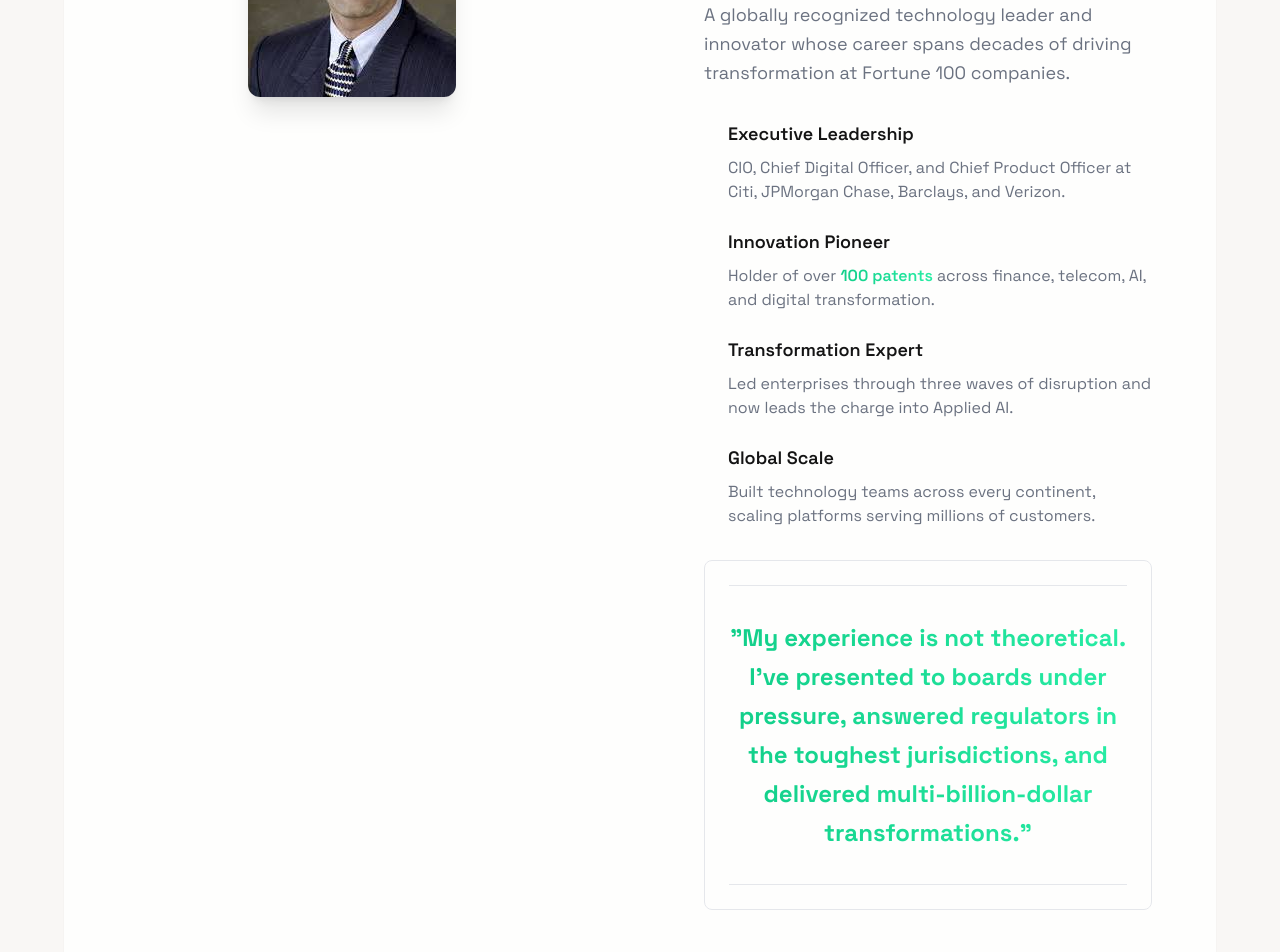
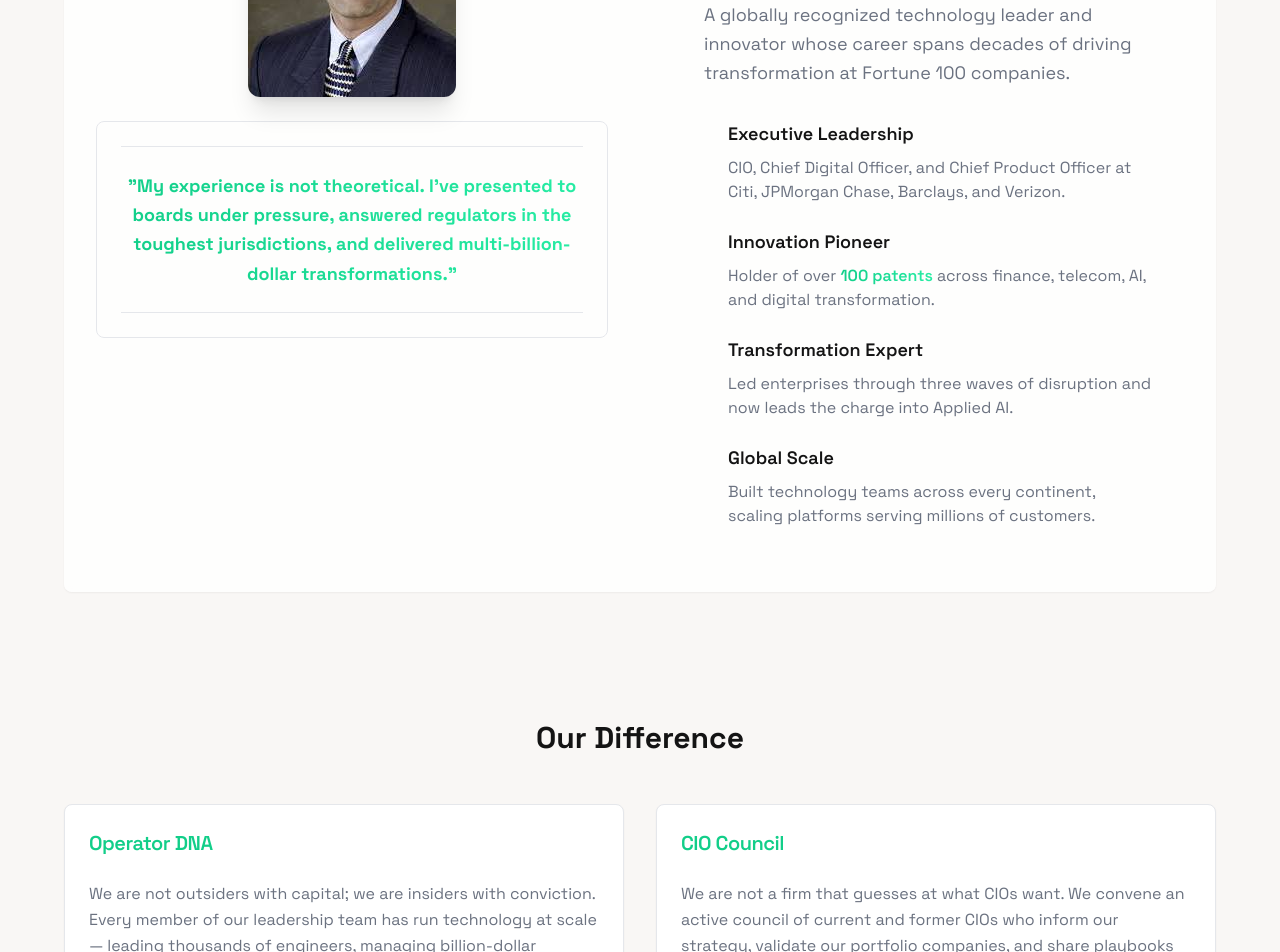
Before and after one commit to Abinayashri-Saravanan/vibrant-capital-website, a React (Vite) app: page /about in a window 1280 px wide. Shown: the part 1600-2552 px from the top of the page. Built offline with nearby package versions, Linux system fonts and the light colour scheme; the HTML template or start-up script is replaced by a standard one.

Commit message:
Reorder testimonial section

```diff
--- a/src/pages/About.tsx
+++ b/src/pages/About.tsx
@@ -64,7 +64,8 @@ const About = () => {
               <CardContent className="p-0">
                 <div className="grid lg:grid-cols-2 gap-0 items-stretch">
                   {/* Photo Section */}
-                  <div className="flex items-start justify-center p-6 lg:p-8">
+                  <div className="p-6 lg:p-8 space-y-6">
+                    <div className="flex items-start justify-center">
                       <img
                         src="/images/shadman-about.jpeg"
                         alt="Shadman Zafar - Founder, Chairman"
@@ -72,6 +73,15 @@ const About = () => {
                         loading="eager"
                         decoding="async"
                       />
+                    </div>
+
+                    {/* Quote Section */}
+                    <div className="p-6 bg-spacex-gradient/10 border border-spacex-accent/20 rounded-lg">
+                      <p className="text-center text-lg font-bold text-spacex-gradient border-t border-b border-spacex-accent/20 py-6 leading-relaxed">
+                        "My experience is not theoretical. I've presented to boards under pressure,
+                        answered regulators in the toughest jurisdictions, and delivered multi-billion-dollar transformations."
+                      </p>
+                    </div>
                   </div>
 
                   {/* Content Section */}
@@ -127,13 +137,6 @@ const About = () => {
                           </p>
                         </div>
                       </div>
-                    </div>
-
-                    <div className="p-6 bg-spacex-gradient/10 border border-spacex-accent/20 rounded-lg">
-                      <p className="text-center text-2xl font-bold text-spacex-gradient border-t border-b border-spacex-accent/20 py-8 leading-relaxed">
-                        "My experience is not theoretical. I've presented to boards under pressure,
-                        answered regulators in the toughest jurisdictions, and delivered multi-billion-dollar transformations."
-                      </p>
                     </div>
                   </div>
                 </div>
```
Lines whose indentation alone changed are shown as unchanged.
